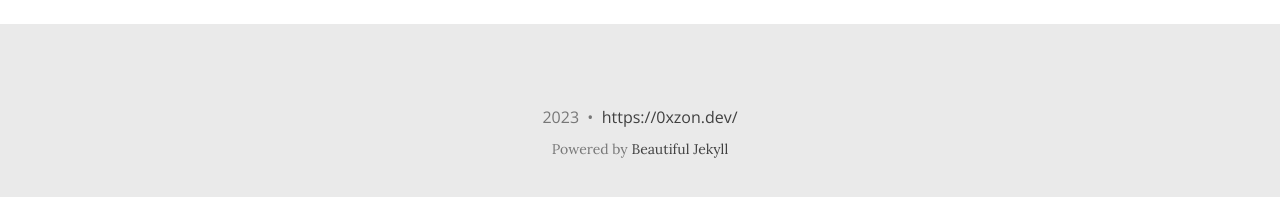
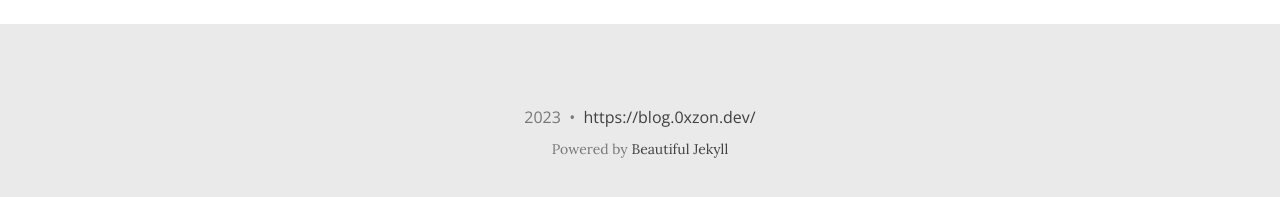
Before and after one commit to 0xZon/0xZon.github.io, a Jekyll site: the page built from index.html, in a window 1280 px wide and 900 px high, scrolled down 1206 px. Shown: the part 690-887 px from the top of the window. Built offline with Jekyll 4.4.1, drawn with Linux system fonts in a browser that asks for light colours; nearby versions of some CDN libraries; the list of posts is cut into pages by our own code; comment, search, counter and statistics services are not loaded; some of the changed lines change nothing that is shown.

Commit message:
Update _config.yml

```diff
--- a/_config.yml
+++ b/_config.yml
@@ -76,7 +76,7 @@ share-links-active:
 
 # How to display the link to your website in the footer
 # Remove this if you don't want a link in the footer
-url-pretty: "https://0xzon.dev/"
+url-pretty: "https://blog.0xzon.dev/"
 
 # Excerpt word length - Truncate the excerpt of each post on the feed page to the specified number of words
 excerpt_length: 50
```
